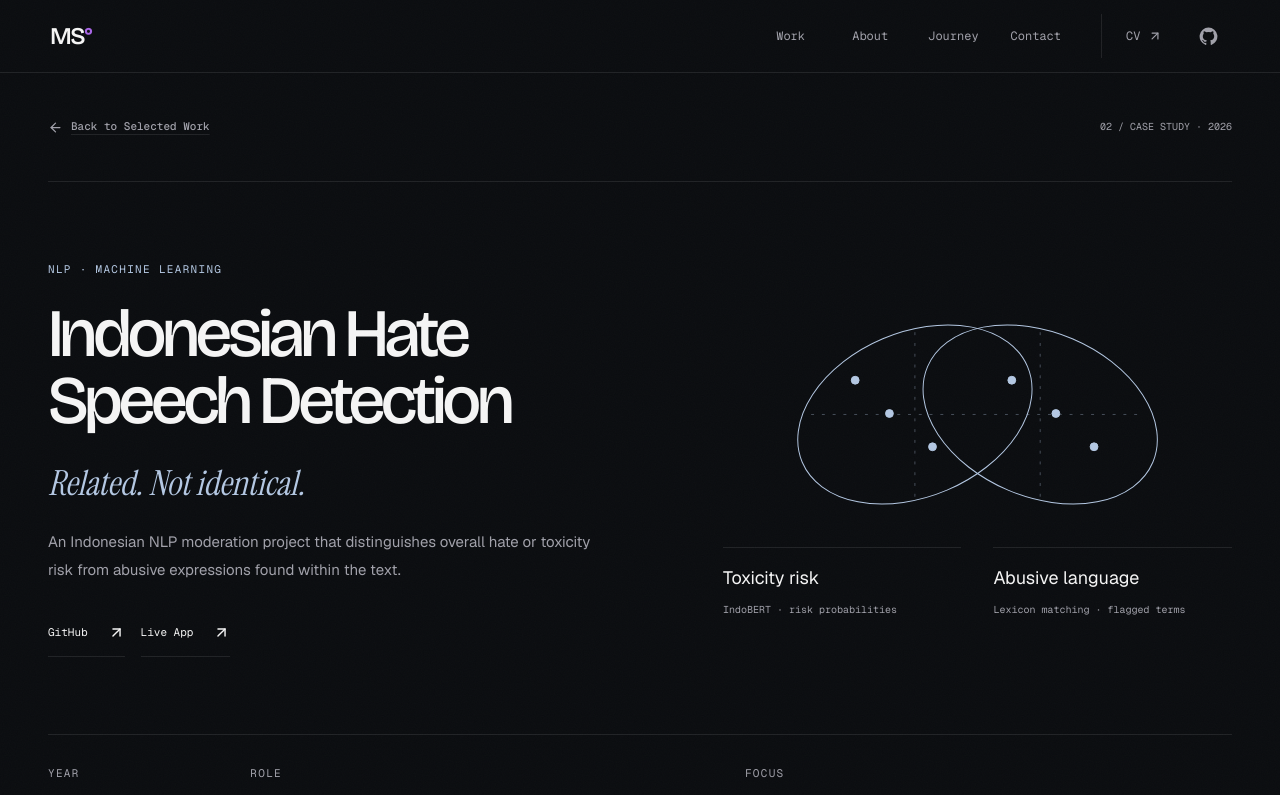
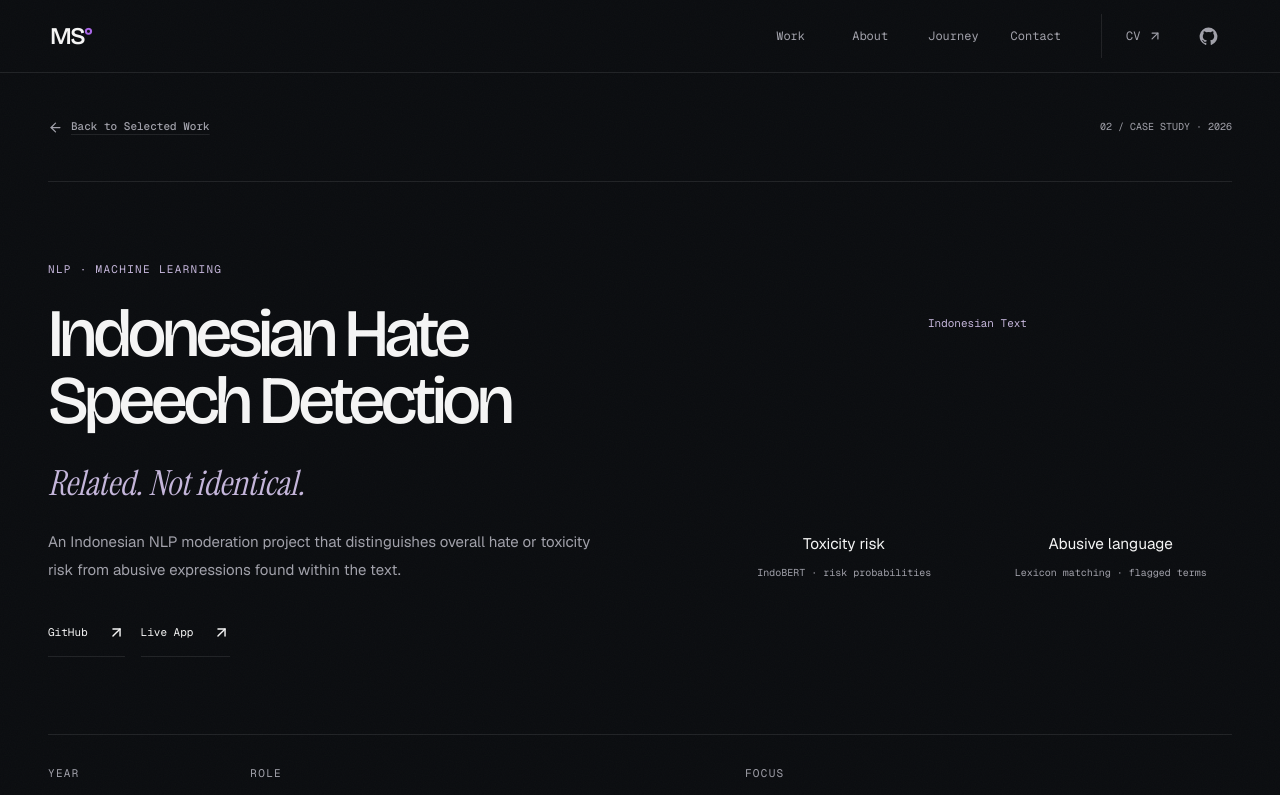
Before and after one commit to champsand/portfolio-website, a Next.js app: page /projects/hate-speech-detection in a window 1280 px wide. Shown: the top 795 px of the page. Built offline with nearby package versions, Linux system fonts and the light colour scheme.

Commit message:
feat: refine case study visual motifs

```diff
--- a/src/app/globals.css
+++ b/src/app/globals.css
@@ -548,12 +548,6 @@ button { cursor: pointer; }
 .case-image-caption .text-link { min-height: 44px; font-size: 10px; }
 .case-motif { color: var(--case-accent, #b7abc3); }
 .case-motif svg { display: block; width: 100%; stroke: currentColor; stroke-width: 1; }
-.case-signal-labels { display: grid; grid-template-columns: 1fr 1fr; gap: 2rem; margin-top: 1rem; }
-.case-signal-labels > div { border-top: 1px solid var(--line); padding-top: 1rem; }
-.case-signal-labels p { font-size: 18px; color: var(--foreground); }
-.case-signal-labels span, .case-gate-labels span { display: block; margin-top: .6rem; font: 10px/1.8 var(--font-geist-mono), monospace; color: var(--secondary); }
-.case-gate-labels { font: 11px/2 var(--font-geist-mono), monospace; text-align: center; }
-.case-gate-labels p + p { margin-top: .5rem; color: var(--secondary); }
 .case-section { padding-block: var(--section-space); border-top: 1px solid var(--line); }
 .case-section-grid { display: grid; grid-template-columns: minmax(0, 1fr) minmax(0, 2fr); gap: clamp(2rem, 6vw, 7rem); }
 .case-section-heading h2 { margin-top: 1rem; max-width: 15ch; font-size: clamp(1.8rem, 2.8vw, 3rem); line-height: 1.1; font-weight: 500; letter-spacing: -.045em; }
@@ -612,7 +606,7 @@ button { cursor: pointer; }
   .case-hero-composition, .case-hero-product .case-hero-composition { grid-template-columns: 1fr; min-height: 0; }
   .case-hero-copy h1 { max-width: 17ch; font-size: clamp(3.4rem, 7vw, 6rem); }
   .case-hero-product h1 { max-width: none; }
-  .case-hero-composition > .case-motif { max-width: 620px; width: 100%; justify-self: center; }
+  .case-hero-composition > .case-diagram-reveal { max-width: 560px; width: 100%; justify-self: center; }
   .case-product-stage { padding-block: 1rem; }
   .case-section-grid { grid-template-columns: 1fr; gap: 2rem; }
   .case-prose { width: 100%; margin-inline: auto; }
@@ -629,8 +623,6 @@ button { cursor: pointer; }
   .case-description { font-size: 14px; }
   .case-product-line { inset: 0 .6rem 3rem -.4rem; transform: rotate(-3deg); }
   .case-hero-evidence { padding-top: 2.5rem; }
-  .case-signal-labels { gap: 1rem; }
-  .case-signal-labels p { font-size: 15px; }
   .case-prose { font-size: 16px; line-height: 1.85; }
   .case-section-wide .case-section-heading { display: block; }
   .case-section-wide .case-section-heading h2 { margin-top: 1rem; }
@@ -647,3 +639,72 @@ button { cursor: pointer; }
   .case-next .case-motif { position: static; width: 65%; margin-left: auto; margin-top: 1rem; }
   .case-navigation { padding-bottom: 0; }
 }
+
+/* Stage 8.1: a shared input, separate signals, and an intentional rejection. */
+.case-language { --case-accent: #c5b6db; }
+.case-diagram-reveal { min-width: 0; width: 100%; }
+.motif-drawing { position: relative; }
+.case-motif .motif-mobile { display: none; }
+.case-motif svg { stroke-width: 1.25; }
+
+.motif-input, .motif-validation { position: absolute; font: 11px/1.6 var(--font-geist-mono), monospace; }
+.motif-language .motif-input { top: 7%; left: 0; width: 100%; text-align: center; }
+.motif-signals { position: absolute; top: 73%; inset-inline: 0; display: grid; grid-template-columns: 1fr 1fr; gap: 1.5rem; text-align: center; }
+.motif-signals p, .motif-accept p, .motif-reject p { color: var(--foreground); font-size: clamp(15px, 1.2vw, 20px); line-height: 1.4; }
+.motif-signals span, .motif-accept span, .motif-reject span, .motif-note { display: block; margin-top: .5rem; font: 10px/1.8 var(--font-geist-mono), monospace; color: var(--secondary); }
+.motif-vision .motif-input { top: 34%; left: 0; }
+.motif-validation { top: 56%; left: 22%; width: 35%; text-align: center; }
+.motif-accept, .motif-reject { position: absolute; left: 61%; right: 0; }
+.motif-accept { top: 5%; }
+.motif-reject { top: 76%; }
+.motif-accept span { color: var(--case-accent); }
+.motif-reject span, .diagram-reject { color: #c5b6db; }
+.motif-note { margin-top: 1.5rem; max-width: 48ch; border-top: 1px solid var(--line); padding-top: 1rem; }
+.case-motif .diagram-reject { stroke: #c5b6db; }
+.case-motif .diagram-decision { stroke-width: 1.7; }
+.case-hero-evidence { position: relative; }
+.case-hero-evidence::before { content: ""; display: block; height: 2rem; width: 1px; background: var(--case-accent); opacity: .5; position: absolute; top: 0; left: 50%; }
+.case-section-heading > .eyebrow::before { content: ""; display: inline-block; width: 6px; height: 6px; margin-right: .75rem; border: 1px solid currentColor; vertical-align: 1px; }
+.case-language .case-section-heading > .eyebrow::before { border-radius: 50%; }
+.case-vision .case-section-heading > .eyebrow::before { transform: rotate(45deg); }
+.case-analysis > div:nth-child(2) > div, .case-validation > div:nth-of-type(2) > div { position: relative; }
+.case-analysis > div:nth-child(2) > div::before { content: ""; position: absolute; top: -4px; left: 0; width: 7px; height: 7px; background: var(--background); border: 1px solid var(--case-accent); border-radius: 50%; }
+.case-analysis > div:nth-child(2) > div:last-child::before { border-radius: 0; border-color: var(--secondary); }
+.case-validation > div:nth-of-type(2) > div:first-child { border-color: #c5b6db; padding-left: 1.25rem; background: linear-gradient(120deg, #c5b6db09, transparent); }
+.case-validation > div:nth-of-type(2) > div:first-child > p:first-child { color: #c5b6db; }
+.case-next:focus-visible .case-next-title { color: var(--case-accent); }
+@media (prefers-reduced-motion: no-preference) {
+  [data-reveal] .diagram-input { animation: case-node-in 200ms ease-out both; }
+  [data-reveal] .diagram-trunk { stroke-dasharray: 1; animation: case-line-in 250ms 120ms ease-out both; }
+  [data-reveal] .diagram-decision { animation: case-node-in 200ms 300ms ease-out both; }
+  [data-reveal] .diagram-branch { stroke-dasharray: 1; animation: case-line-in 380ms 380ms ease-out both; }
+  [data-reveal] .diagram-endpoints { animation: case-node-in 200ms 650ms ease-out both; }
+  [data-reveal] .diagram-labels { animation: case-label-in 250ms 750ms ease-out both; }
+  .case-product-stage[data-reveal] figure { animation: case-product-in 700ms var(--ease-out) both; }
+  [data-reveal="pending"] :is(.diagram-input, .diagram-trunk, .diagram-decision, .diagram-branch, .diagram-endpoints, .diagram-labels), .case-product-stage[data-reveal="pending"] figure { animation-play-state: paused; }
+  .case-next-title { transition: color 200ms, transform 250ms var(--ease-out); }
+  .case-next:is(:hover, :focus-visible) .case-next-title { transform: translateX(3px); }
+  .case-next:focus-visible .case-next-title svg { transform: translate(5px, -5px); }
+}
+@keyframes case-node-in { from { opacity: 0; } to { opacity: 1; } }
+@keyframes case-line-in { from { stroke-dashoffset: 1; } to { stroke-dashoffset: 0; } }
+@keyframes case-label-in { from { opacity: 0; transform: translateY(4px); } to { opacity: 1; transform: none; } }
+@keyframes case-product-in { from { transform: translateY(8px); } to { transform: none; } }
+@media (max-width: 1099px) {
+  .case-diagram-reveal { max-width: 560px; justify-self: center; }
+}
+@media (max-width: 600px) {
+  .case-diagram-reveal { max-width: 360px; }
+  .case-motif:not(.motif-preview) .motif-desktop { display: none; }
+  .case-motif:not(.motif-preview) .motif-mobile { display: block; }
+  .motif-language .motif-input, .motif-vision .motif-input { top: 7%; left: 18%; width: auto; text-align: left; }
+  .motif-signals { top: 44%; bottom: auto; height: 66%; left: 25%; right: 0; grid-template-columns: 1fr; grid-template-rows: 1fr 1fr; gap: 0; text-align: left; }
+  .motif-signals p, .motif-accept p, .motif-reject p { font-size: 18px; }
+  .motif-signals span { max-width: 25ch; }
+  .motif-validation { top: 33%; left: 18%; width: auto; text-align: left; }
+  .motif-accept, .motif-reject { left: 25%; top: 54%; }
+  .motif-reject { top: 79%; }
+  .motif-note { margin-top: 1rem; }
+  .case-analysis > div:nth-child(2), .case-validation > div:nth-of-type(2) { gap: 2.5rem; }
+  .case-next .case-motif { width: 48%; margin-top: 0; }
+}
--- /dev/null
+++ b/src/components/projects/DiagramReveal.tsx
@@ -0,0 +1,21 @@
+"use client";
+
+import { useEffect, useRef, type ReactNode } from "react";
+
+/** One entry sequence; content stays visible without JavaScript. */
+export default function DiagramReveal({ children, className }: { children: ReactNode; className: string }) {
+  const ref = useRef<HTMLDivElement>(null);
+  useEffect(() => {
+    const element = ref.current;
+    if (!element || window.matchMedia("(prefers-reduced-motion: reduce)").matches) return;
+    element.dataset.reveal = "pending";
+    const observer = new IntersectionObserver(([entry]) => {
+      if (!entry.isIntersecting) return;
+      element.dataset.reveal = "entered";
+      observer.disconnect();
+    }, { threshold: 0.2 });
+    observer.observe(element);
+    return () => observer.disconnect();
+  }, []);
+  return <div ref={ref} className={className}>{children}</div>;
+}
--- a/src/components/projects/ProjectHero.tsx
+++ b/src/components/projects/ProjectHero.tsx
@@ -4,6 +4,7 @@ import ProjectMeta from "./ProjectMeta";
 import ProjectLinks from "./ProjectLinks";
 import ProjectImage from "./ProjectImage";
 import ProjectMotif from "./ProjectMotif";
+import DiagramReveal from "./DiagramReveal";
 import { projects } from "@/data/projects";
 import type { Project } from "@/types/portfolio";
 
@@ -21,10 +22,10 @@ export default function ProjectHero({ project, focus }: { project: Project; focu
           <p className="case-description">{project.description}</p>
           <ProjectLinks project={project} />
         </div>
-        {kind === "product" ? <div className="case-product-stage">
+        {kind === "product" ? <DiagramReveal className="case-product-stage">
           <div className="case-product-line" aria-hidden="true" />
           <ProjectImage src={project.image} alt={project.imageAlt} width={1600} height={794} eager caption="01 / DASHBOARD — WEEKLY PROGRESS & DAILY REFLECTION" />
-        </div> : <ProjectMotif project={project} />}
+        </DiagramReveal> : <ProjectMotif project={project} />}
       </div>
       <ProjectMeta project={project} focus={focus} />
     </div>
--- a/src/components/projects/ProjectMotif.tsx
+++ b/src/components/projects/ProjectMotif.tsx
@@ -1,26 +1,59 @@
 import type { Project } from "@/types/portfolio";
+import DiagramReveal from "./DiagramReveal";
 
-/** Static linework, not a chart or simulated model output. */
+/** HTML carries the labels; SVG is only explanatory linework. */
 export default function ProjectMotif({ project, decorative = false }: { project: Project; decorative?: boolean }) {
-  const language = project.showcase.kind === "language";
-  return <div className={`case-motif motif-${project.showcase.kind}`} aria-hidden={decorative || undefined}>
-    <svg viewBox="0 0 520 240" fill="none" aria-hidden="true">
-      {language ? <>
-        <ellipse cx="196" cy="120" rx="125" ry="84" transform="rotate(-23 196 120)" />
-        <ellipse cx="324" cy="120" rx="125" ry="84" transform="rotate(23 324 120)" />
-        <path d="M90 120H430M196 36V204M324 36V204" strokeDasharray="3 8" opacity=".35" />
-        {[135,170,214,295,340,379].map((x,i) => <circle key={x} cx={x} cy={85 + (i % 3) * 34} r="4" fill="currentColor" />)}
-      </> : project.showcase.kind === "vision" ? <>
-        <path d="M30 60h65v65H30zM95 92h97m136 0h155M260 155v55h110" />
-        <path d="m260 25 68 67-68 67-68-67z" />
-        <path d="m472 83 11 9-11 9M359 201l11 9-11 9" />
-        <circle cx="260" cy="92" r="17" /><path d="m251 92 6 6 12-13" />
-      </> : <>
-        <ellipse cx="260" cy="120" rx="180" ry="75" transform="rotate(-15 260 120)" />
-        <path d="M110 120h300M260 35v170" strokeDasharray="3 8" />
-        {[120,175,230,285,340,395].map((x,i) => <circle key={x} cx={x} cy={145-i*10} r="5" fill="currentColor" />)}
-      </>}
-    </svg>
-    {!decorative && (language ? <div className="case-signal-labels">{project.showcase.signals?.map(signal => <div key={signal.label}><p>{signal.label}</p><span>{signal.detail}</span></div>)}</div> : <div className="case-gate-labels"><p>Input → Validation → Classification</p><p>Invalid input → reject</p><span>{project.showcase.pipeline?.note}</span></div>)}
+  const kind = project.showcase.kind;
+  const language = kind === "language";
+  const diagram = <div className={`case-motif motif-${kind}${decorative ? " motif-preview" : ""}`} aria-hidden={decorative || undefined}>
+    {kind === "product" ? <svg viewBox="0 0 520 240" fill="none" aria-hidden="true">
+      <ellipse cx="260" cy="120" rx="180" ry="75" transform="rotate(-15 260 120)" />
+      <path d="M110 120h300M260 35v170" strokeDasharray="3 8" />
+      {[120,175,230,285,340,395].map((x,i) => <circle key={x} cx={x} cy={145-i*10} r="5" fill="currentColor" />)}
+    </svg> : <>
+      <div className="motif-drawing">
+        <svg className="motif-desktop" viewBox="0 0 520 340" fill="none" aria-hidden="true">
+          {language ? <>
+            <circle className="diagram-input" cx="260" cy="64" r="5" />
+            <path className="diagram-trunk" pathLength="1" d="M260 70V124" />
+            <circle className="diagram-decision" cx="260" cy="130" r="6" />
+            <path className="diagram-branch" pathLength="1" d="M254 134C212 166 116 162 116 220M266 134C308 166 404 162 404 220" />
+            <g className="diagram-endpoints"><circle cx="116" cy="226" r="5" /><path d="M399 221h10v10h-10z" /></g>
+          </> : <>
+            <circle className="diagram-input" cx="44" cy="154" r="5" />
+            <path className="diagram-trunk" pathLength="1" d="M50 154H177" />
+            <path className="diagram-decision" d="m204 127 27 27-27 27-27-27z" />
+            <path className="diagram-branch" pathLength="1" d="M231 154C276 154 266 76 320 76H434" />
+            <path className="diagram-branch diagram-reject" pathLength="1" d="M231 154C276 154 266 246 320 246H434" />
+            <g className="diagram-endpoints"><path d="m432 70 6 6-6 6" /><path className="diagram-reject" d="m434 242 8 8m0-8-8 8" /></g>
+          </>}
+        </svg>
+        <svg className="motif-mobile" viewBox="0 0 320 360" fill="none" aria-hidden="true">
+          <circle className="diagram-input" cx="24" cy="36" r="5" />
+          <path className="diagram-trunk" pathLength="1" d={language ? "M24 42V90" : "M24 42V109"} />
+          {language ? <>
+            <circle className="diagram-decision" cx="24" cy="96" r="5" />
+            <path className="diagram-branch" pathLength="1" d="M24 102V158Q24 170 38 170H52M24 102V278Q24 290 38 290H52" />
+            <g className="diagram-endpoints"><circle cx="58" cy="170" r="5" /><path d="M53 285h10v10H53z" /></g>
+          </> : <>
+            <path className="diagram-decision" d="m24 110 16 16-16 16-16-16z" />
+            <path className="diagram-branch" pathLength="1" d="M24 142V208Q24 220 38 220H54" />
+            <path className="diagram-branch diagram-reject" pathLength="1" d="M24 142V298Q24 310 38 310H54" />
+            <g className="diagram-endpoints"><path d="m50 215 6 5-6 5" /><path className="diagram-reject" d="m54 306 8 8m0-8-8 8" /></g>
+          </>}
+        </svg>
+        {!decorative && (language ? <>
+          <p className="motif-input diagram-input">Indonesian Text</p>
+          <div className="motif-signals diagram-labels">{project.showcase.signals?.map(signal => <div key={signal.label}><p>{signal.label}</p><span>{signal.detail}</span></div>)}</div>
+        </> : <>
+          <p className="motif-input diagram-input">{project.showcase.pipeline?.input}</p>
+          <p className="motif-validation diagram-decision">{project.showcase.pipeline?.validation}</p>
+          <div className="motif-accept diagram-labels"><span>YES / CONTINUE</span><p>{project.showcase.pipeline?.accepted}</p></div>
+          <div className="motif-reject diagram-labels"><span>NO / REJECT</span><p>{project.showcase.pipeline?.rejected}</p></div>
+        </>)}
+      </div>
+      {!decorative && !language && <p className="motif-note">{project.showcase.pipeline?.note}</p>}
+    </>}
   </div>;
+  return decorative ? diagram : <DiagramReveal className="case-diagram-reveal">{diagram}</DiagramReveal>;
 }
```
